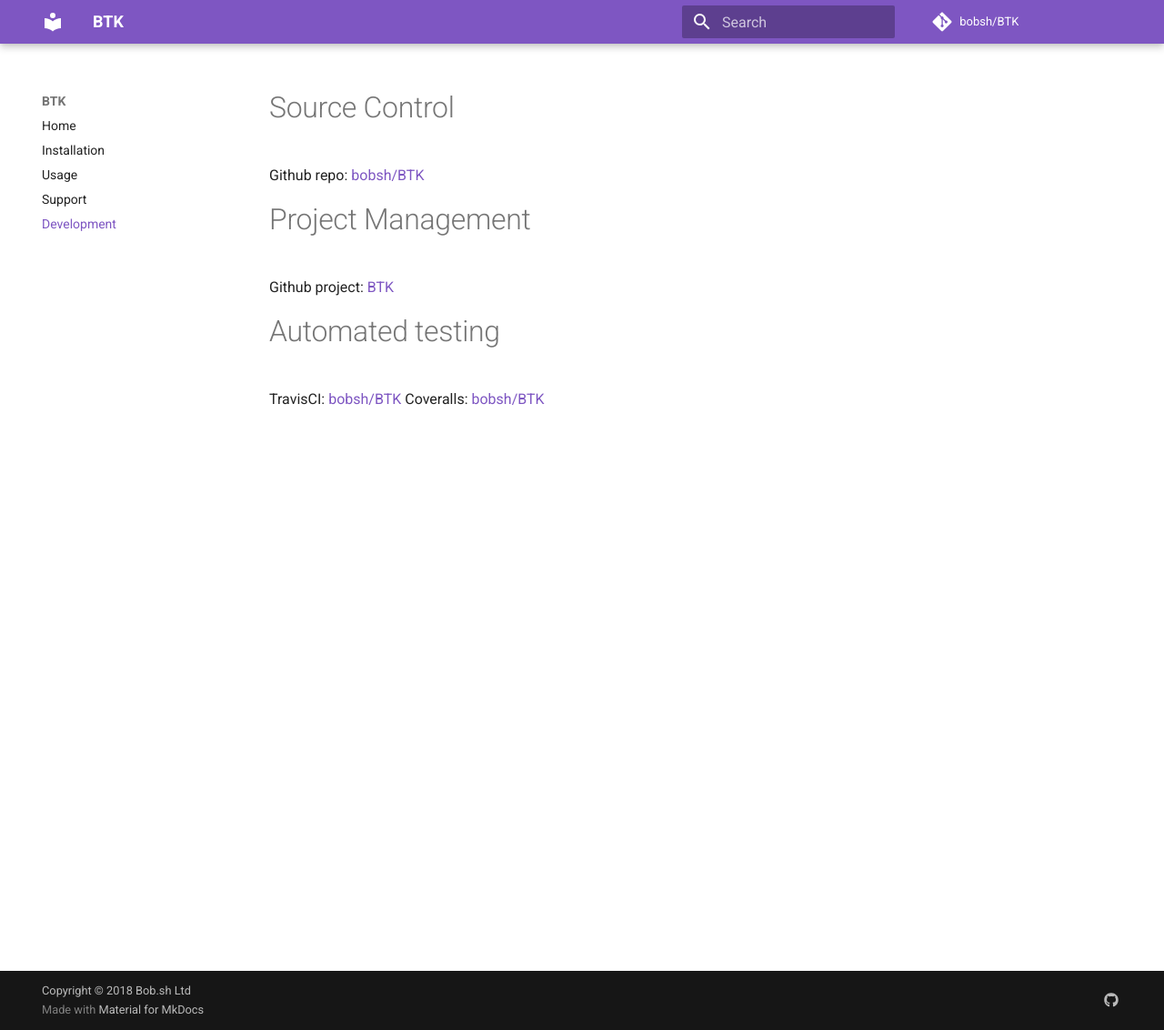
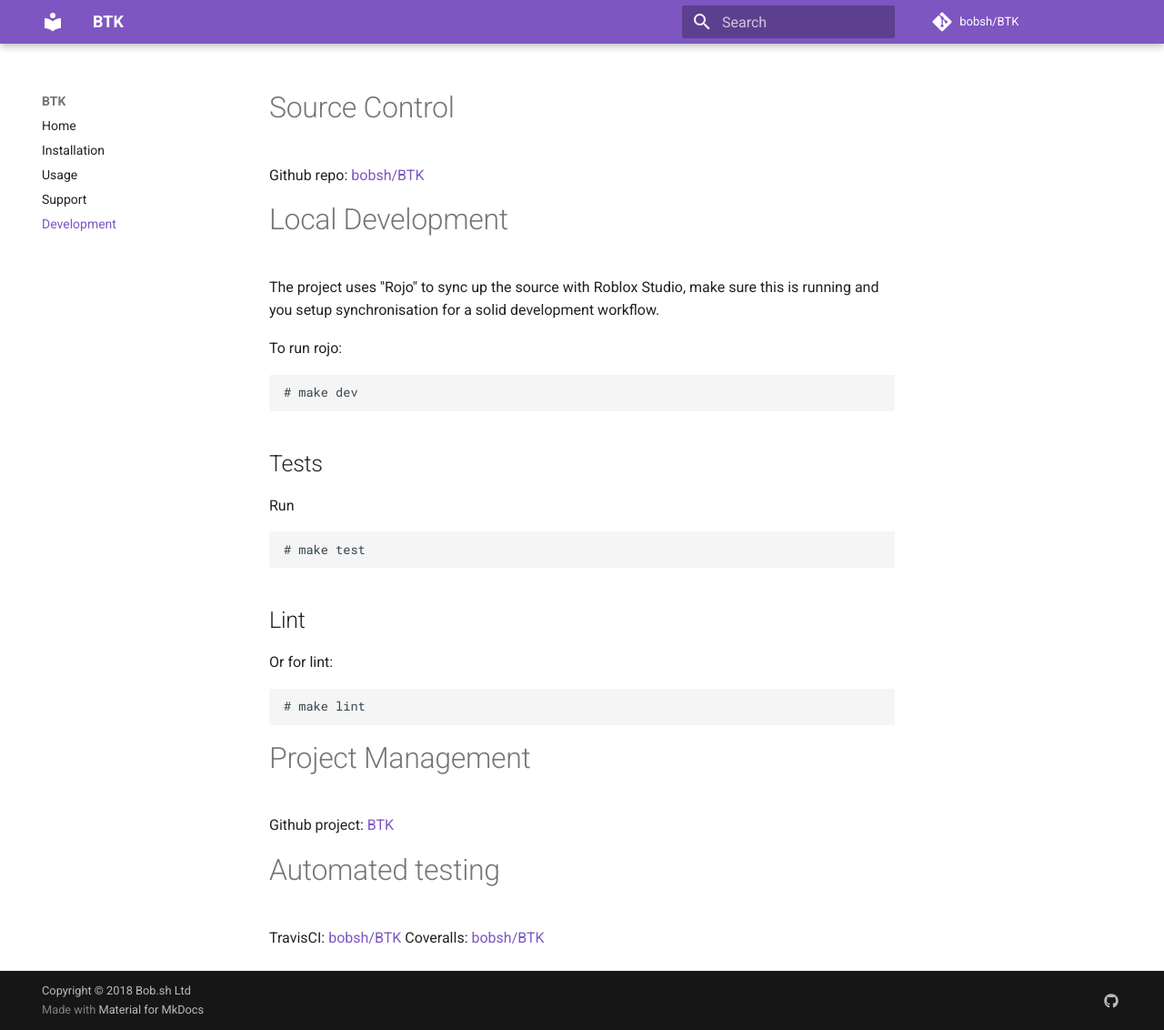
Before and after one commit to bobsh/BTK, an MkDocs documentation site: the page built from docs/development.md, in a window 1280 px wide and 1132 px high. Shown: the whole window at 91% size. Built offline with MkDocs 1.6.1 and Material for MkDocs 9.7.7, drawn with Linux system fonts in a browser that asks for light colours; comment, search, counter and statistics services are not loaded; old or Windows-style settings are respelled for this version of MkDocs.

Commit message:
More dev doc changes

```diff
--- a/docs/development.md
+++ b/docs/development.md
@@ -1,6 +1,27 @@
 # Source Control
 
 Github repo: [bobsh/BTK](https://github.com/bobsh/BTK/)
+
+# Local Development
+
+The project uses "Rojo" to sync up the source with Roblox Studio,
+make sure this is running and you setup synchronisation for a solid development workflow.
+
+To run rojo:
+
+    # make dev
+
+## Tests
+
+Run
+
+    # make test
+
+## Lint
+
+Or for lint:
+
+    # make lint
 
 # Project Management
 
```
